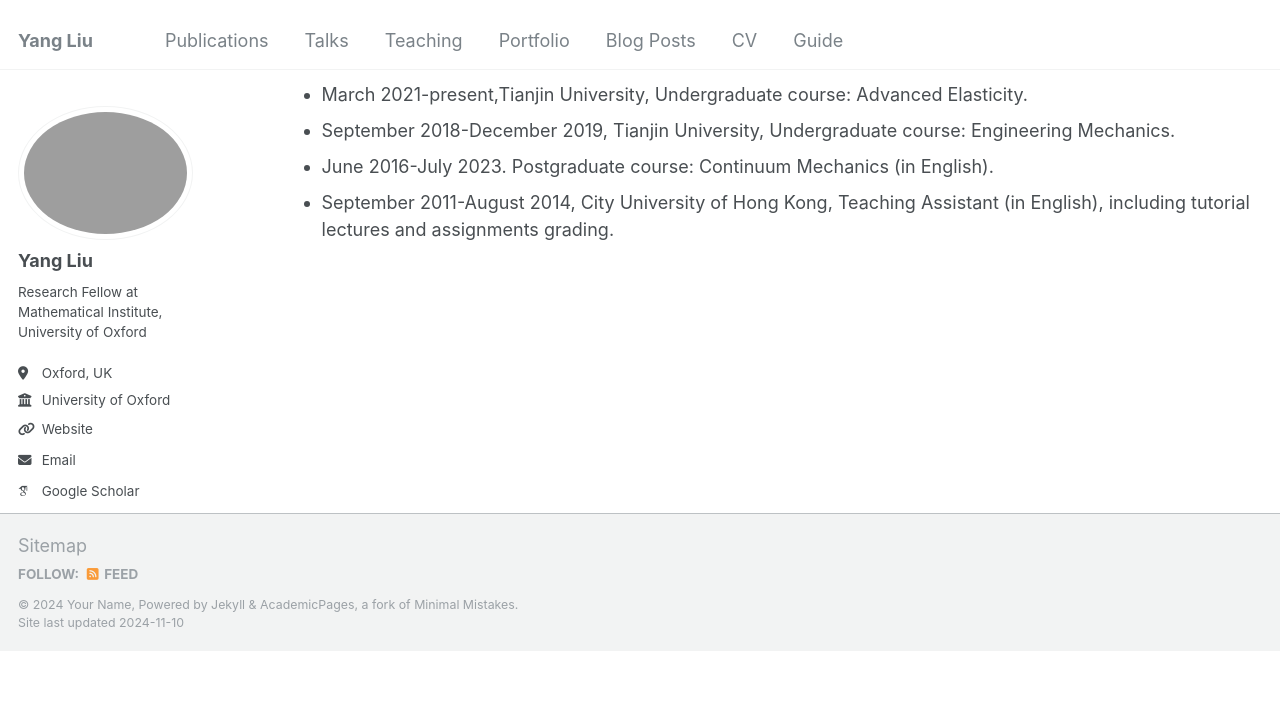
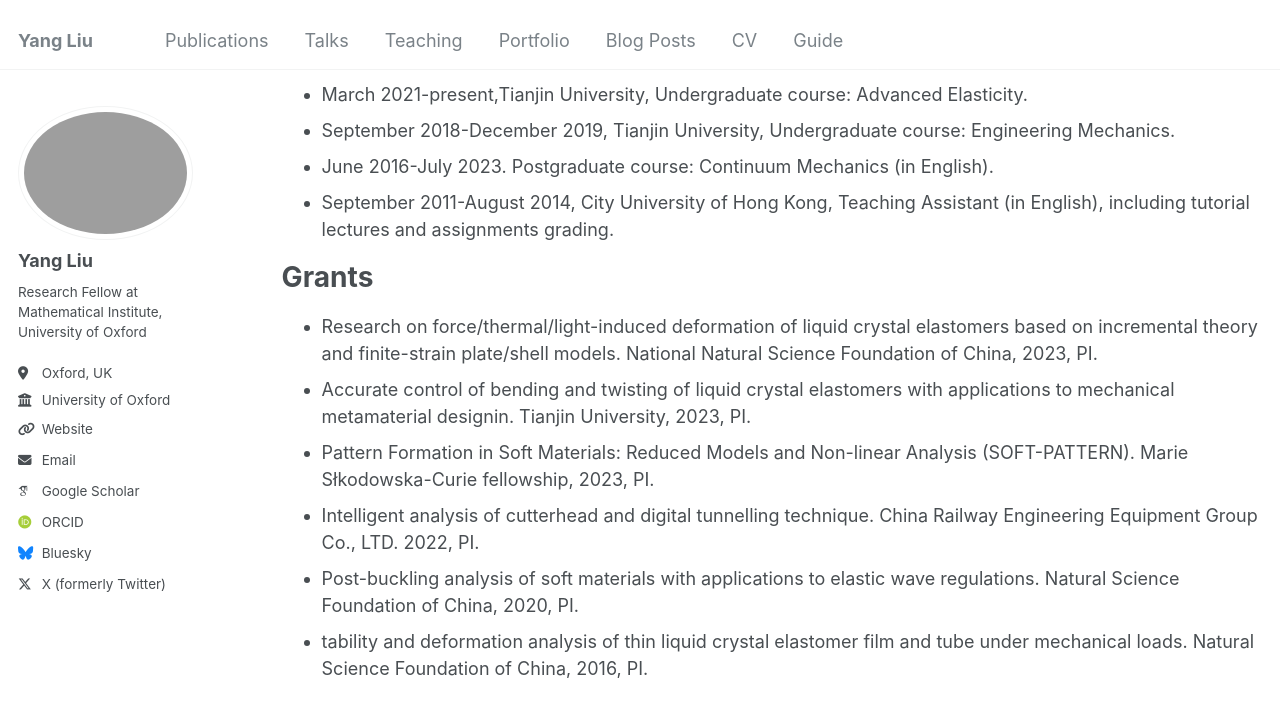
Before and after one commit to yangliumech/yangliumech.github.io, a Jekyll site: the page built from _pages/cv.md, in a window 1280 px wide and 900 px high, scrolled down 1757 px. Shown: the top 717 px of the window. Built offline with Jekyll 4.4.1, drawn with Linux system fonts in a browser that asks for light colours; some web fonts are replaced; before the commit the page ends 2408 px from its top, so only the background shows below that.

Commit message:
Update cv.md

```diff
--- a/_pages/cv.md
+++ b/_pages/cv.md
@@ -63,6 +63,15 @@ Teaching
 * June 2016-July 2023. Postgraduate course: Continuum Mechanics (in English).
 * September 2011-August 2014, City University of Hong Kong, Teaching Assistant (in English), including tutorial lectures and assignments grading.
 
+Grants
+======
+* Research on force/thermal/light-induced deformation of liquid crystal elastomers based on incremental theory and finite-strain plate/shell models. National Natural Science Foundation of China, 2023, PI.
+* Accurate control of bending and twisting of liquid crystal elastomers with applications to mechanical metamaterial designin. Tianjin University, 2023, PI.
+* Pattern Formation in Soft Materials: Reduced Models and Non-linear Analysis (SOFT-PATTERN). Marie Słkodowska-Curie fellowship, 2023, PI.
+* Intelligent analysis of cutterhead and digital tunnelling technique. China Railway Engineering Equipment Group Co., LTD. 2022, PI.
+* Post-buckling analysis of soft materials with applications to elastic wave regulations. Natural Science Foundation of China, 2020, PI.
+* tability and deformation analysis of thin liquid crystal elastomer film and tube under mechanical loads. Natural Science Foundation of China, 2016, PI.
+
 <!-- Service and leadership
 ======
 * Currently signed in to 43 different slack teams-->
```
